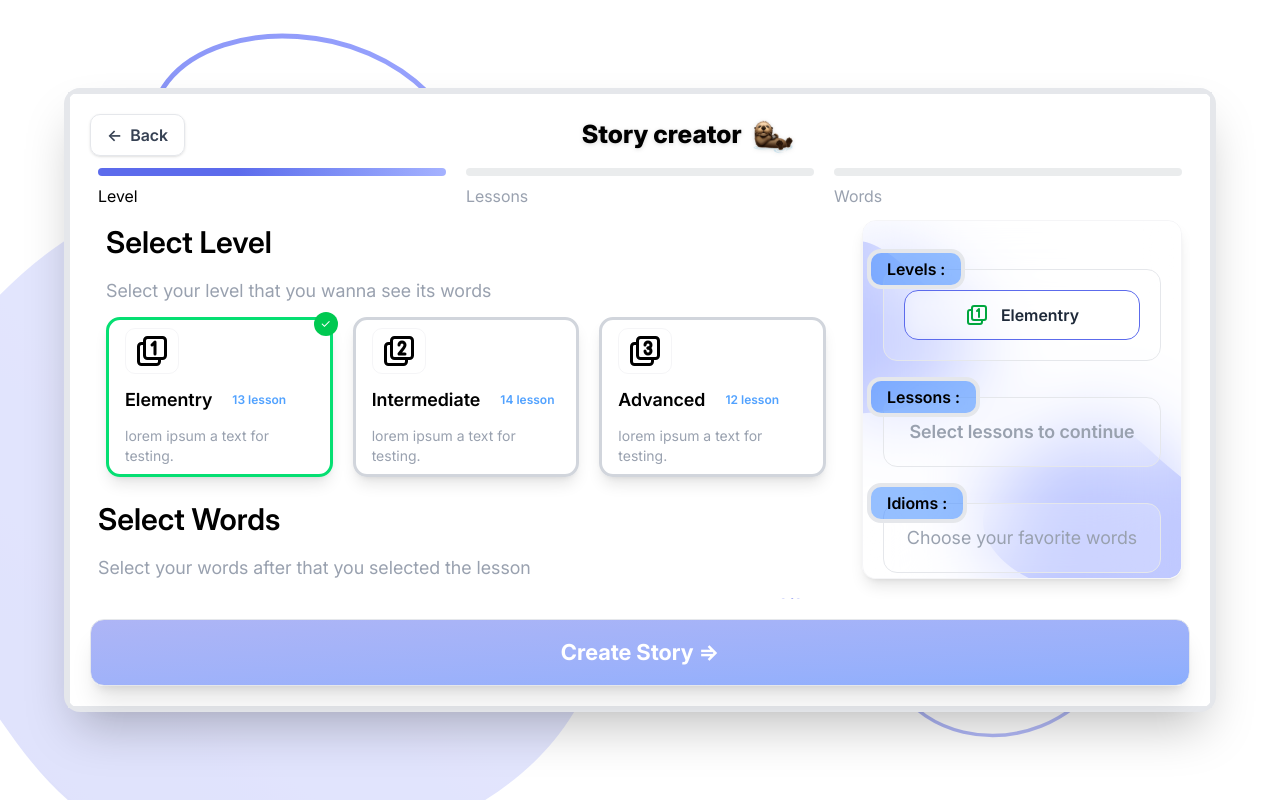
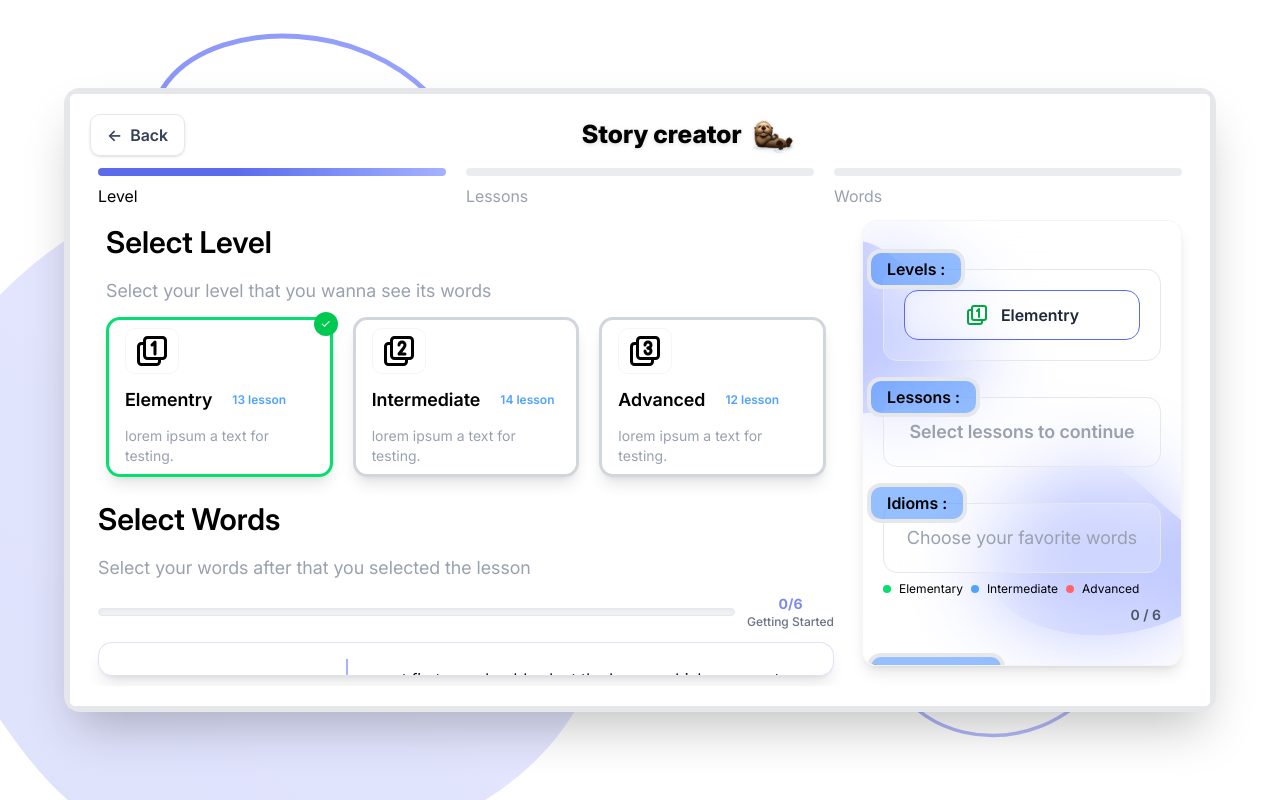
Before and after one commit to abolfazlj10/essinitial-idioms-in-english, a Next.js app: page /story in a window 1280 px wide. Built offline with nearby package versions, Linux system fonts and the light colour scheme.

Commit message:
change button generation style.

```diff
--- a/src/app/story/page.tsx
+++ b/src/app/story/page.tsx
@@ -884,9 +884,9 @@ export default function Story () {
                                 </div>
                             </div>
                         </div>
-                        <div className="mt-2">
+                        <div className="mt-2 desktop:hidden">
                             <div
-                                className={`text-[22px] max-tablet:text-lg flex-1 text-center font-bold mt-auto border rounded-xl py-4 max-tablet:py-3 shadow-xl duration-200 select-none flex justify-center items-center ${
+                                className={`text-[22px] max-tablet:text-lg max-mobile:text-base flex-1 text-center font-bold mt-auto border rounded-xl py-4 max-tablet:py-3 max-mobile:py-2 shadow-xl duration-200 select-none flex justify-center items-center ${
                                     loadingStory
                                         ? 'bg-gradient-to-br from-primaryColor/50 to-blue-600/50 text-white cursor-wait'
                                         : words.length >= 1
```
